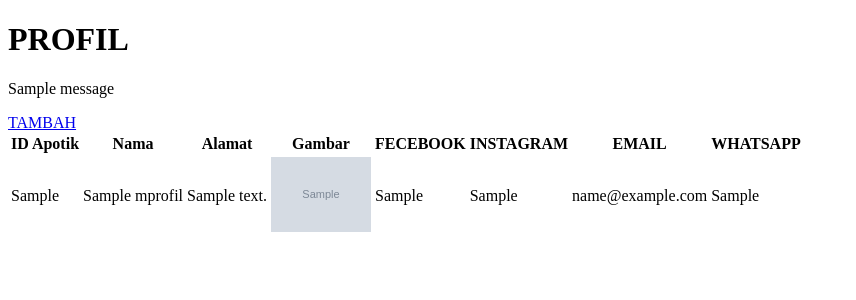
After one commit to FrontKurnianuswaruwu/projectapotek, a Django app: page /vmprofil in a window 1280 px wide. The commit adds this page. Shown: the top 300 px of the page, without its empty margins (0-856 px from the left). Run offline with Django 4.2, Linux system fonts and the light colour scheme; tables that the repository leaves empty hold one stand-in row (values such as "Sample post"); grey boxes marked "Sample" are stand-in pictures; one stand-in notice (Sample message) is shown.

Commit message:
add mprofil

```diff
--- a/app/models.py
+++ b/app/models.py
@@ -61,3 +61,13 @@ class admin(models.Model):
     email = models.EmailField(max_length=100, unique=True)
     telepon = models.CharField(max_length=20)
     password = models.CharField(max_length=100)
+
+class mprofil(models.Model):
+    id_apotik = models.CharField(max_length=4, primary_key=True)
+    nama = models.CharField(max_length=20)
+    alamat = models.CharField(max_length=100)
+    gambar = models.ImageField(upload_to='static/images',null=True)
+    facebook = models.CharField(max_length=100)
+    instagram = models.CharField(max_length=100)
+    email = models.EmailField(max_length=100)
+    whatsapp = models.CharField(max_length=100)
--- a/app/urls.py
+++ b/app/urls.py
@@ -54,5 +54,10 @@ urlpatterns = [
     path('update/<str:id_admin>', update, name='update'),
     path('postupadmin', postupadmin, name='postupadmin'),
 
-    path('addmbarang', addmbarang, name='addmbarang' )
+    path('addmbarang', addmbarang, name='addmbarang' ),
+
+    path('addprofil', addprofil,name='addprofil'),
+    path('postaddmprofil', postaddmprofil,name='postaddmprofil'),
+    path('vmprofil', vmprofil, name='vmprofil'),
+    path('upmprofil/<str:id_apotik>', upmprofil, name='upmprofil')
 ]
--- a/app/views.py
+++ b/app/views.py
@@ -1,6 +1,6 @@
 from django.shortcuts import render,redirect
 from django.http import HttpResponse
-from .models import Kelompok,mapotik,mjenis,msatuan,mdafsat,admin
+from .models import Kelompok,mapotik,mjenis,msatuan,mdafsat,admin,mprofil
 from django.contrib import messages
 from django.db.models import Q
 from django.contrib.auth.hashers import make_password
@@ -466,3 +466,54 @@ def vadmin(request):
     }
     return render(request, 'madmin/v-admin-brg.html', context)
 #End Admin
+
+#Mprofil
+def addprofil(request):
+    return render(request, 'mprofil/add-mprofil-brg.html')
+
+def postaddmprofil(request):
+    nama = request.POST['nama']
+    alamat = request.POST['alamat']
+    gambar = request.FILES['gambar']
+    facebook = request.POST['facebook']
+    instagram = request.POST['instagram']
+    email = request.POST['email']
+    whatsapp = request.POST['whatsapp']
+
+    first_letter = "P"
+    # Cari semua kelompok yang memiliki huruf awal yang sama
+    existing_jenis = mprofil.objects.filter(id_apotik__startswith=first_letter)
+        # Tentukan nomor yang akan digunakan (misalnya, 001 jika belum ada yang sama)
+    number = 1
+    while existing_jenis.filter(id_apotik=first_letter + str(number).zfill(3)).exists():
+        number += 1
+    # Setel kode_kelompok dengan format yang sesuai
+    id_apotik = first_letter + str(number).zfill(3)
+
+    data_mprofil = mprofil(
+        id_apotik = id_apotik,
+        nama = nama,
+        alamat = alamat,
+        gambar = gambar,
+        facebook = facebook,
+        instagram = instagram,
+        email = email,
+        whatsapp = whatsapp
+    )
+    data_mprofil.save()
+    messages.success(request,'BERHASIL UPDATE')
+    return redirect(request.META.get('HTTP_REFERER', '/'))
+
+def vmprofil(request):
+    data_mprofil = mprofil.objects.all()
+    context = {
+        'data_mprofil' : data_mprofil
+    }
+    return render(request, 'mprofil/v-mprofil-brg.html',context)
+
+def upmprofil(request,id_apotik):
+    data_mprofil = mprofil.objects.get(id_apotik=id_apotik)
+    context = {
+        'data_mprofil' : data_mprofil
+    }
+    return render(request, 'mprofil/up-profil-brg.html',context)
--- a/templates/madmin/l-admin-brg.html
+++ b/templates/madmin/l-admin-brg.html
@@ -129,7 +129,7 @@
     <p>{{ message }}</p>
     {% endfor%}
     {% endif %}
-<<<<<<< HEAD
+
     <div class="container">
             <h1>Welcome To Apotik</h1>
                 <form action="{% url 'postllogin' %}" method="POST">
--- /dev/null
+++ b/templates/mprofil/v-mprofil-brg.html
@@ -0,0 +1,49 @@
+<!DOCTYPE html>
+<html lang="en">
+
+<head>
+    <meta charset="UTF-8">
+    <meta name="viewport" content="width=device-width, initial-scale=1.0">
+    <title>Document</title>
+</head>
+
+<body>
+    <h1>PROFIL</h1>
+    {% if messages %}
+    {% for message in messages %}
+    <p>{{ message }}</p>
+    {% endfor%}
+    {% endif %}
+    <a href="{% url 'addprofil' %}">TAMBAH</a>
+    <table>
+        <thead>
+            <tr>
+                <th>ID Apotik</th>
+                <th>Nama</th>
+                <th>Alamat</th>
+                <th>Gambar</th>
+                <th>FECEBOOK</th>
+                <th>INSTAGRAM</th>
+                <th>EMAIL</th>
+                <th>WHATSAPP</th>
+            </tr>
+        </thead>
+        <tbody>
+            {% for mprofil in data_mprofil %}
+            <tr>
+                <td>{{ mprofil.id_apotik}}</td>
+                <td>{{ mprofil.nama }}</td>
+                <td>{{ mprofil.alamat }}</td>
+                <td><img style="width:100px" src="{{mprofil.gambar}}" alt=""></td>
+                <td>{{ mprofil.facebook }}</td>
+                <td>{{ mprofil.instagram }}</td>
+                <td>{{ mprofil.email }}</td>
+                <td>{{ mprofil.whatsapp }}</td>
+
+            </tr>
+            {% endfor %}
+        </tbody>
+    </table>
+</body>
+
+</html>
--- a/templates/msatuan/v-satuan-brg.html
+++ b/templates/msatuan/v-satuan-brg.html
@@ -8,7 +8,7 @@
 </head>
 
 <body>
-    <h1>KELOMPOK BARANG</h1>
+    <h1>KELOMPOK SATUAN</h1>
     {% if messages %}
     {% for message in messages %}
     <p>{{ message }}</p>
```
Also changed, not shown: templates/mprofil/add-mprofil-brg.html (added, +42 -0 lines), templates/mprofil/up-profil-brg.html (added, +56 -0 lines), app/migrations/0019_mprofil.py (added), app/migrations/0020_alter_mprofil_gambar.py (added), static/images/1b.jfif (added).
